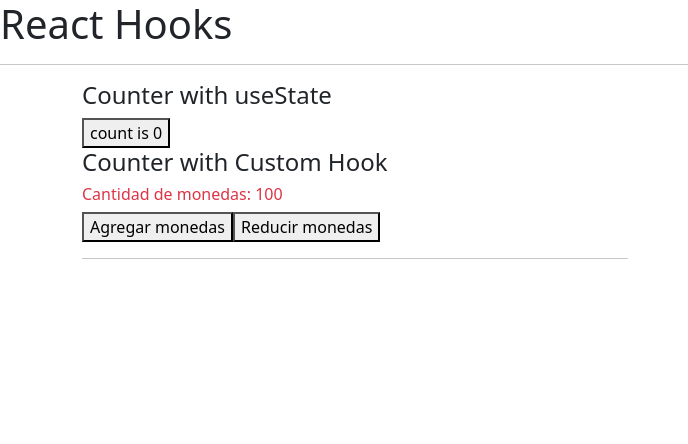
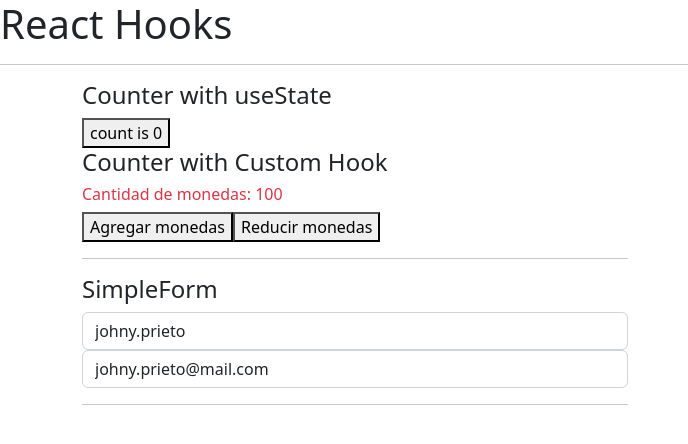
Before and after one commit to JohnyAle12/hooks-react, a React (Vite) app: page / in a window 1280 px wide. Shown: the top 444 px of the page, without its empty margins (0-688 px from the left). Built offline with nearby package versions, Linux system fonts and the light colour scheme.

Commit message:
working with useEffect hook

```diff
--- a/src/App.tsx
+++ b/src/App.tsx
@@ -1,4 +1,5 @@
 import { CounterApp } from "./CounterApp/CounterApp"
+import { SimpleForm } from "./SimpleForm/SimpleForm"
 
 function App() {
   return (
@@ -9,6 +10,7 @@ function App() {
         <div className="row">
           <div className="col-6">
             <CounterApp />
+            <SimpleForm />
           </div>
         </div>
       </div>
--- /dev/null
+++ b/src/SimpleForm/Message.tsx
@@ -0,0 +1,32 @@
+import { useEffect, useState } from 'react';
+
+type Coor = {
+    x: number,
+    y: number
+}
+
+export const Message = () => {
+    const [coor, setCoor] = useState<Coor>({
+        x:0,
+        y:0
+    });
+
+    useEffect(() => {
+        const onMouseMove = ({x, y}: MouseEvent) => {
+            setCoor({x, y});
+        };
+
+        window.addEventListener('mousemove', onMouseMove)
+
+        return () => {
+            window.removeEventListener('mousemove', onMouseMove)
+        }
+    }, [])
+
+    return (
+        <>
+            <h6 className='text-success'>El usuasrio existe</h6>
+            { JSON.stringify(coor) }
+        </>
+    );
+}
--- /dev/null
+++ b/src/SimpleForm/SimpleForm.tsx
@@ -0,0 +1,59 @@
+import { useEffect, useState } from 'react';
+import { Message } from './Message';
+
+type User = {
+    username: string,
+    email: string
+}
+
+export const SimpleForm = () => {
+    const [form, setForm] = useState<User>({
+        username: 'johny.prieto',
+        email: 'johny.prieto@mail.com'
+    });
+
+    const {username, email} = form;
+
+    const onInputChange = ({target}: React.ChangeEvent<HTMLInputElement>) => {
+        const { name, value } = target;
+        setForm({
+            ...form,
+            [name]: value
+        })
+    }
+
+    //* The useEffect is executed when the DOM is re printed, so when change the state also is executed
+    //* The second param allow dont execute the useEffect, if its empty only execute once, the first print
+    useEffect(() => {
+      if(!email.includes('@')){
+        console.log('The email need an @');
+      }
+    }, [email])
+
+
+    return (
+        <>
+            <h4>SimpleForm</h4>
+            <form>
+                <input
+                    type='text'
+                    className='form-control'
+                    placeholder='UserName'
+                    name='username'
+                    value={username}
+                    onChange={onInputChange}
+                />
+                <input
+                    type='email'
+                    className='form-control'
+                    placeholder='Email'
+                    name='email'
+                    value={email}
+                    onChange={onInputChange}
+                />
+            </form>
+            { username === 'johny' && <Message />}
+            <hr />
+        </>
+    )
+}
```
